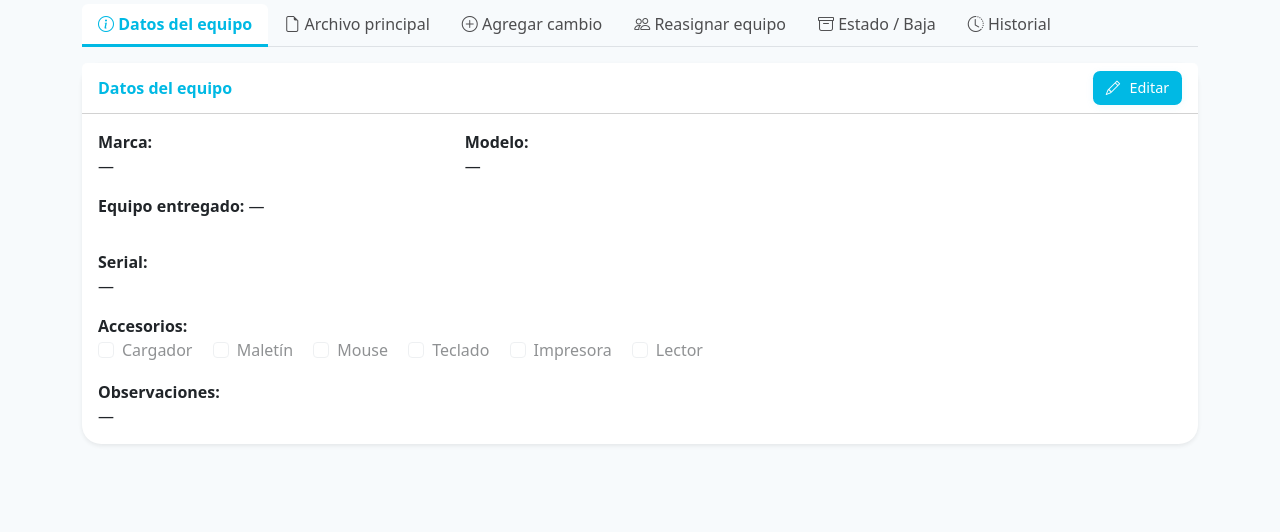
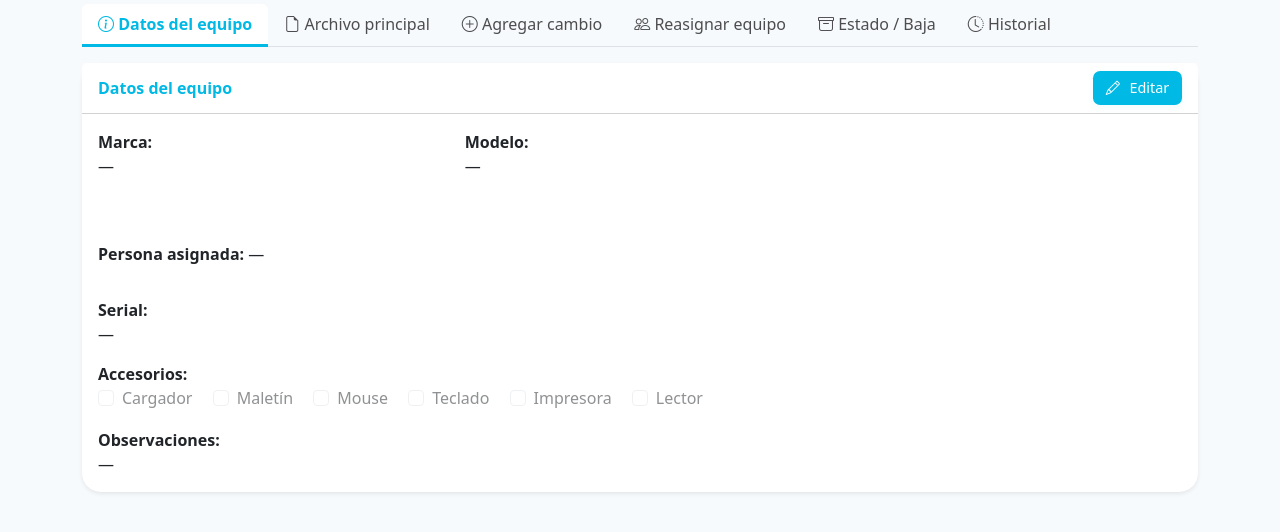
Before and after one commit to helpFajate/inventario_ti, a Flask app: page /device/1 in a window 1280 px wide, after a click on "Datos del equipo". Shown: the part 156-688 px from the top of the page. Run offline with Flask 3, Linux system fonts and the light colour scheme; data that the repository does not hold is empty.

Commit message:
Se ajusta para agregar a la vista de editar 'persona asignada'

```diff
--- a/db.py
+++ b/db.py
@@ -221,24 +221,28 @@ def obtener_equipo_por_tag(tag):
         SELECT
             e.EquipoId,
             LTRIM(RTRIM(e.Tag)) AS tag,
-            e.Modelo AS modelo,
-            e.Marca AS marca,
-            e.Serial AS serial,
-            e.Ubicacion AS ubicacion,
-            e.Cargador AS cargador,
-            e.Maletin AS maletin,
-            e.Mouse AS mouse,
-            e.Teclado AS teclado,
-            e.Impresora  AS impresora,
-            e.Lector   AS lector,
-            e.Observaciones AS observaciones
+            e.Modelo           AS modelo,
+            e.Marca            AS marca,
+            e.Serial           AS serial,
+            e.Ubicacion        AS ubicacion,
+            e.TipoEquipo       AS tipoequipo,        -- <-- tipo de equipo (Todo en uno, PC...)
+            pa.Nombre          AS personaasignada,   -- <-- nombre de la persona asignada
+            e.Cargador         AS cargador,
+            e.Maletin          AS maletin,
+            e.Mouse            AS mouse,
+            e.Teclado          AS teclado,
+            ISNULL(e.Impresora, 0) AS impresora,     -- opcional: checkbox impresora
+            ISNULL(e.Lector, 0)   AS lector,         -- opcional: checkbox lector
+            e.Observaciones    AS observaciones
         FROM ti.Equipo e
+        LEFT JOIN ti.Persona pa ON pa.PersonaId = e.PersonaAsignadaId
         WHERE LTRIM(RTRIM(e.Tag)) = ?
     """, (tag,))
     row = cur.fetchone()
     equipo = dict(zip([c[0] for c in cur.description], row)) if row else {}
     cur.close(); conn.close()
     return equipo
+
 
 
 def equipo_upsert_completo(tag, marca, modelo, serial, ubicacion, persona_asignada,
--- a/templates/device.html
+++ b/templates/device.html
@@ -110,7 +110,19 @@
             <label class="form-label mb-0"><strong>Modelo:</strong></label>
             <div>{{ equipo.modelo or '—' }}</div>
           </div>
-          <p><strong>Equipo entregado:</strong> {{ equipo.tipoequipo or '—' }}</p>
+          <div class="row g-3">
+            <div class="col-md-6">
+              {% if equipo.tipoequipo %}
+              <p><strong>Equipo entregado:</strong> {{ equipo.tipoequipo }}</p>
+              {% endif %}
+
+            </div>
+            <div class="row g-3"></div>
+            <div class="col-md-6">
+              <p><strong>Persona asignada:</strong> {{ equipo.personaasignada or '—' }}</p>
+            </div>
+          </div>
+
 
           <div class="col-md-4">
             <label class="form-label mb-0"><strong>Serial:</strong></label>
```
